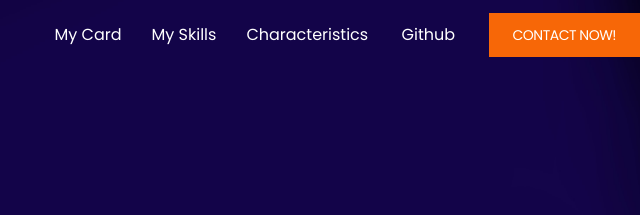
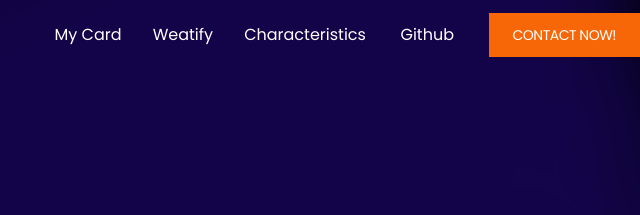
Before and after one commit to aahmadli14270/aahmadli14270.github.io, a plain HTML site: page index.html in a window 1280 px wide. Shown: the top 215 px of the page, 640-1280 px from the left. Drawn offline with nearby package versions, Linux system fonts and the light colour scheme; no server answers.

Commit message:
weatify update

```diff
--- a/index.html
+++ b/index.html
@@ -38,18 +38,24 @@
 
               <ul class="nav-links">
                 <li class="nav-link">
-                  <a href="Card/homework.html" class="linka ani prv"
-                    >My Card</a
-                  >
+                  <a href="Card/homework.html" class="linka ani prv">My Card</a>
                 </li>
                 <li class="nav-link">
-                  <a href="#section--2" class="linka ani">My Skills</a>
+                  <a
+                    href="https://aahmadli14270.github.io/w-m-hw2v2.github.io/"
+                    class="linka ani prv"
+                    >Weatify</a
+                  >
                 </li>
                 <li class="nav-link">
                   <a href="#section--3" class="linka ani">Characteristics</a>
                 </li>
                 <li class="nav-link">
-                  <a href="https://github.com/aahmadli14270/aahmadli14270.github.io/" class="linka ani prv">Github</a>
+                  <a
+                    href="https://github.com/aahmadli14270/aahmadli14270.github.io/"
+                    class="linka ani prv"
+                    >Github</a
+                  >
                 </li>
                 <li class="nav-link buttoncnt">
                   <a href="#section--4" class="linka contactMeA"
--- a/main.css
+++ b/main.css
@@ -244,6 +244,10 @@ section {
   align-items: center;
   position: sticky;
   top: 10rem;
+}
+
+.weatify {
+  width: 12rem;
 }
 .main-icon {
   justify-self: left;
```
